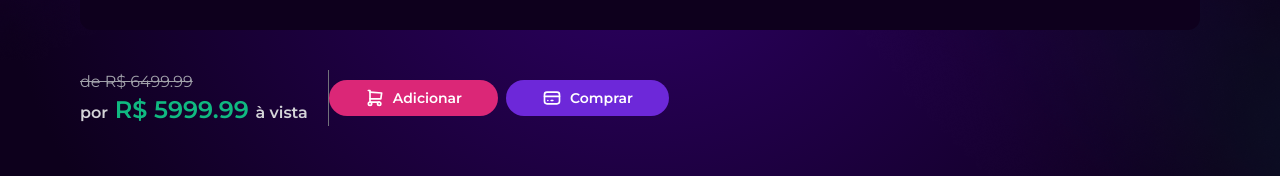
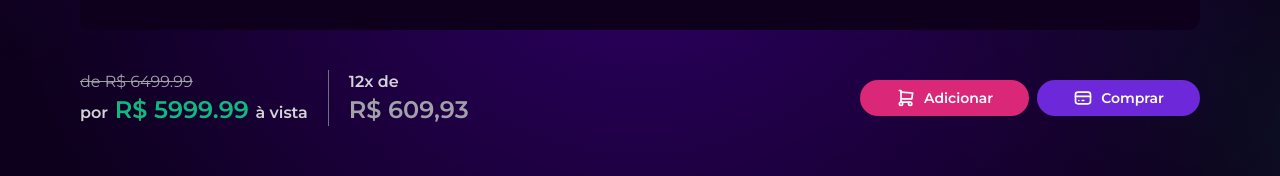
Before and after one commit to Rd-Coder/gam3r-store, a Next.js app in the folder frontend/: page /produto/1 in a window 1280 px wide. Shown: the part 610-786 px from the top of the page. Built offline with nearby package versions, Linux system fonts and the light colour scheme; grey boxes are pictures that could not be loaded.

Commit message:
Cria hook 'useParcelamento' em module 'hooks/parcelamento'

```diff
--- a/frontend/src/components/produto/detalhes.tsx
+++ b/frontend/src/components/produto/detalhes.tsx
@@ -6,6 +6,8 @@ import { useRouter } from "next/navigation";
 import Tag from "../shared/tag";
 import { ProdutoConsumerProps } from "./shared";
 import { ButtonAction } from "../shared/button";
+import useParcelamento from "@/data/hooks/parcelamento";
+import Moeda from "@/core/utils/moeda";
 
 export default function DetalhesProduto(props: ProdutoConsumerProps) {
     const { produto } = props;
@@ -50,10 +52,10 @@ function BannerCompra(props: ProdutoConsumerProps) {
     const router = useRouter();
     const { produto } = props
     // const { adicionarItem } = useCarrinho()
-    // const parcelamento = useParcelamento(produto.precoPromocional)
+    const parcelamento = useParcelamento(produto.precoPromocional);
 
     return (
-        <div className="flex">
+        <div className="flex justify-between">
             <div className="flex flex-col border-r border-zinc-500 pr-5">
                 <div className="line-through text-zinc-400">de R$ {produto?.precoBase}</div>
                 <div className="text-2xl font-semibold">
@@ -62,10 +64,10 @@ function BannerCompra(props: ProdutoConsumerProps) {
                     <span className="text-base text-zinc-300">à vista</span>
                 </div>
             </div>
-            {/* <div className="flex-1 flex flex-col text-2xl font-semibold text-zinc-400 pl-5">
+            <div className="flex-1 flex flex-col text-2xl font-semibold text-zinc-400 pl-5">
                 <span className="text-base text-zinc-300">{parcelamento.qtdeParcelas}x de</span>
-                {Moeda.formatar(parcelamento.valorParcela)}{' '}
-            </div> */}
+                {Moeda.formatar(parcelamento.valorParcela)}
+            </div>
             <div className="flex gap-2 items-center">
                 <ButtonAction
                     label="Adicionar"
@@ -86,7 +88,7 @@ function BannerCompra(props: ProdutoConsumerProps) {
 
 function Especificacoes(props: ProdutoConsumerProps) {
     const { produto } = props
-    return produto ? (
+    return (
         <div className="flex-1 flex flex-col gap-1">
             <Tag
                 label={produto.especificacoes.destaque!}
@@ -106,5 +108,5 @@ function Especificacoes(props: ProdutoConsumerProps) {
                     ))
             }
         </div>
-    ) : null
+    );
 }
--- /dev/null
+++ b/frontend/src/data/hooks/parcelamento.tsx
@@ -0,0 +1,6 @@
+import Parcelamento from "@/core/produto/parcelamento";
+
+
+export default function useParcelamento(valor: number, qtdeParcelas = 12, taxaJuros?: number) {
+    return Parcelamento.calcularParcelamento(valor, qtdeParcelas, taxaJuros);
+}
```
